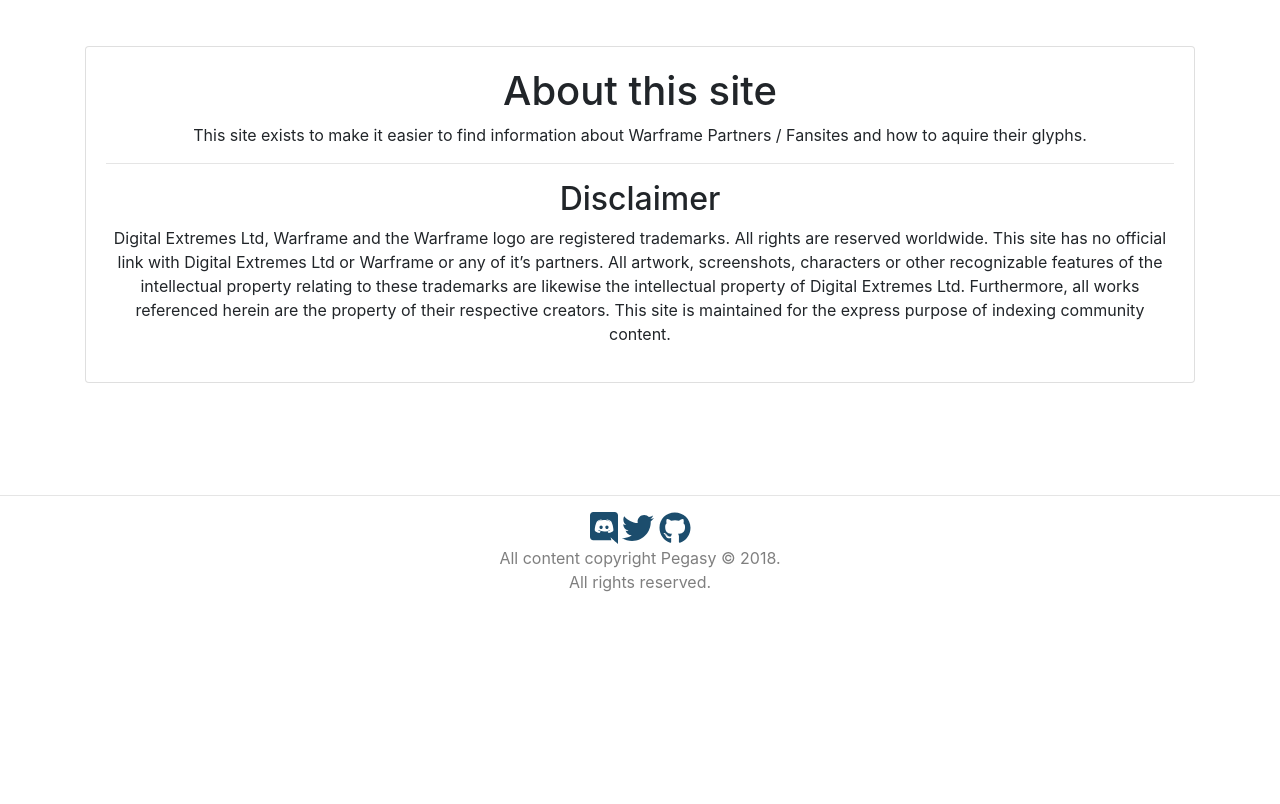
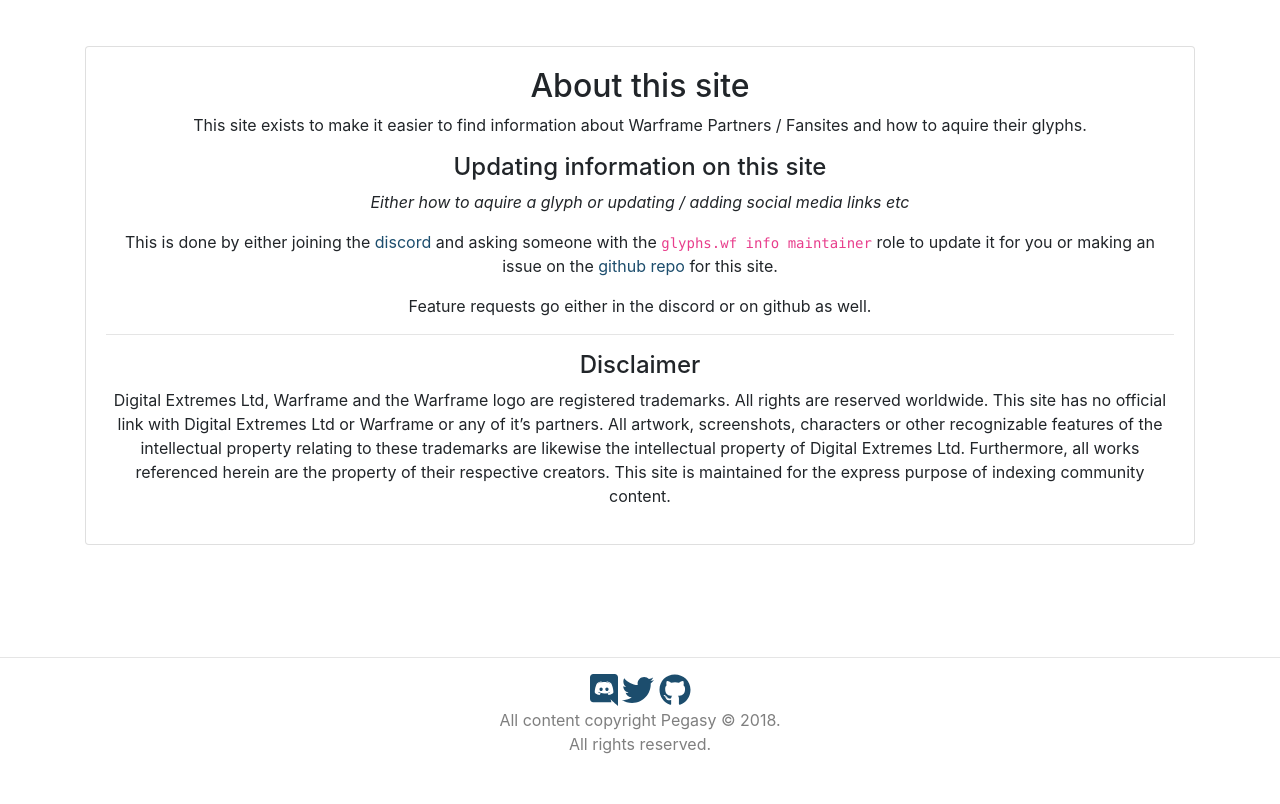
Before and after one commit to pegasy/glyphs.wf, a Jekyll site: the page built from about.md, in a window 1280 px wide. Shown: the part 350-1154 px from the top of the page. Built offline with Jekyll 4.4.1, drawn with Linux system fonts in a browser that asks for light colours; nearby versions of some CDN libraries; comment, search, counter and statistics services are not loaded; before the commit the page ends 992 px from its top, so only the background shows below that.

Commit message:
start working on about page and update social links

```diff
--- a/about.md
+++ b/about.md
@@ -4,13 +4,21 @@
 permalink: /about/
 ---
 
-# About this site
+## About this site
 
 This site exists to make it easier to find information about Warframe Partners / Fansites and how to aquire their glyphs.
 
+#### Updating information on this site
+
+*Either how to aquire a glyph or updating / adding social media links etc*
+
+This is done by either joining the [discord]({{ site.social-links.discord }}) and asking someone with the `glyphs.wf info maintainer` role to update it for you or making an issue on the [github repo]({{ site.github.repository_url }}) for this site.
+
+Feature requests go either in the discord or on github as well.
+
 ----
 
-## Disclaimer
+#### Disclaimer
 
 Digital Extremes Ltd, Warframe and the Warframe logo are registered trademarks.
 All rights are reserved worldwide. This site has no official link with Digital Extremes Ltd or Warframe or any of it's partners.
```
